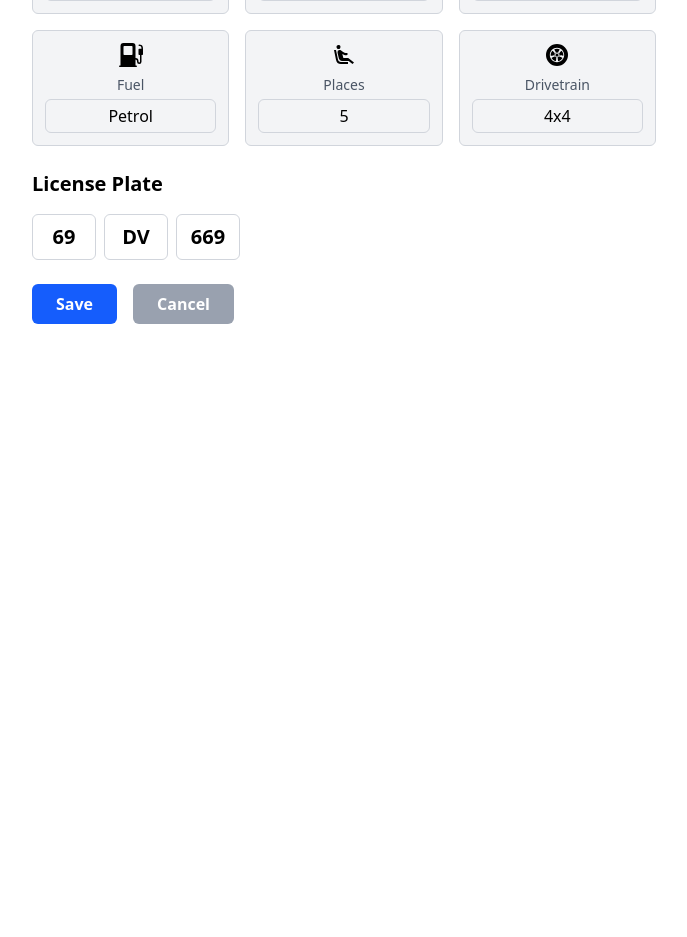
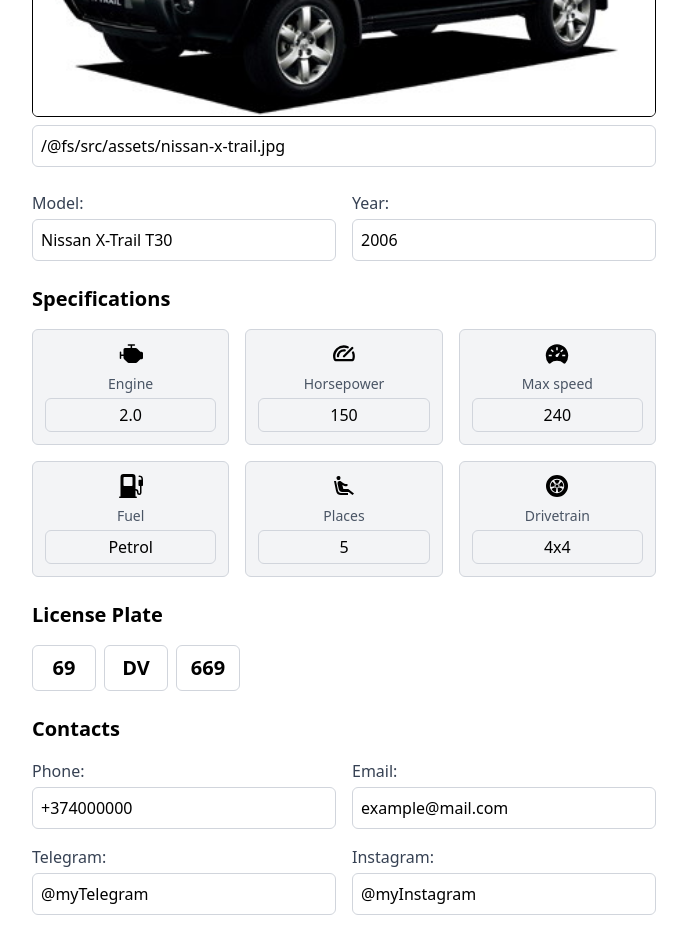
Before and after one commit to DavidKCoder/your-car-info, a React (Vite) app: page /settings in a window 1280 px wide. Shown: the part 320-1257 px from the top of the page, without its empty margins (296-983 px from the left). Before the commit the page ends 800 px from the top, so only its background shows below. Built offline with nearby package versions, Linux system fonts and the light colour scheme; sample sign-in values are in the browser's storage.

Commit message:
Some changes.

```diff
--- a/src/components/CarPage.jsx
+++ b/src/components/CarPage.jsx
@@ -1,5 +1,5 @@
 import { useParams } from "react-router-dom";
-import { useEffect, useState } from "react";
+import { useContext, useEffect, useState } from "react";
 import LicensePlate from "../LicensePlate.jsx";
 import { CarSpecificationBlock } from "./CarSpecificationBlock.jsx";
 import { ContactBlock } from "./ContactBlock.jsx";
@@ -11,10 +11,17 @@
 
 
 import { useTranslation } from "react-i18next";
-import { reportCar } from "../api/reportCar.jsx"; // твой API fetch
+import { reportCar } from "../api/reportCar.jsx";
+import SettingsIcon from "./HomePage/SettingIcon.jsx";
+import { useAuth } from "../hooks/useAuth.jsx";
+import { CarContext } from "../context/CarContext.jsx";
+import { Loading } from "./Loading.jsx"; // твой API fetch
 
 export const CarPage = () => {
     const { t } = useTranslation();
+    const { carImage } = useContext(CarContext);
+
+    const { login } = useAuth();
     const { id } = useParams();
     const [car, setCar] = useState(null);
     const [error, setError] = useState("");
@@ -56,7 +63,7 @@
     };
 
     if (error) return <div className="p-5 text-center">{error}</div>;
-    if (!car) return <div className="p-5 text-center">Loading...</div>;
+    if (!car) return <Loading />;
 
     return (
         <div className="flex items-center justify-center bg-gray-50">
@@ -74,9 +81,8 @@
                             </div>
                         </div>
 
-                        {/* Language Switcher */}
                         <LanguageSwitcher />
-                        {/*<SettingsIcon />*/}
+                        {login && <SettingsIcon />}
                     </div>
 
                     {/* Car Model */}
@@ -87,7 +93,7 @@
                     </div>
                     {/* Car Image */}
                     <div className="flex justify-center items-center py-5">
-                        <img src={car.image} alt="car" />
+                        <img src={carImage} alt="car" />
                     </div>
                     {/* Car number */}
                     <div className="flex items-center justify-center">
--- /dev/null
+++ b/src/components/Loading.jsx
@@ -0,0 +1,15 @@
+export const Loading = () => {
+    return (
+        <div className="flex items-center justify-center h-screen">
+            <div className="flex-col gap-4 w-full flex items-center justify-center">
+                <div
+                    className="w-28 h-28 border-8 text-blue-400 text-4xl animate-spin border-gray-300 flex items-center justify-center border-t-blue-400 rounded-full">
+                    <svg viewBox="0 0 24 24" fill="currentColor" height="1em" width="1em" className="animate-ping">
+                        <path
+                            d="M12.001 4.8c-3.2 0-5.2 1.6-6 4.8 1.2-1.6 2.6-2.2 4.2-1.8.913.228 1.565.89 2.288 1.624C13.666 10.618 15.027 12 18.001 12c3.2 0 5.2-1.6 6-4.8-1.2 1.6-2.6 2.2-4.2 1.8-.913-.228-1.565-.89-2.288-1.624C16.337 6.182 14.976 4.8 12.001 4.8zm-6 7.2c-3.2 0-5.2 1.6-6 4.8 1.2-1.6 2.6-2.2 4.2-1.8.913.228 1.565.89 2.288 1.624 1.177 1.194 2.538 2.576 5.512 2.576 3.2 0 5.2-1.6 6-4.8-1.2 1.6-2.6 2.2-4.2 1.8-.913-.228-1.565-.89-2.288-1.624C10.337 13.382 8.976 12 6.001 12z"></path>
+                    </svg>
+                </div>
+            </div>
+        </div>
+    );
+};
--- a/src/components/SettingsPage/index.jsx
+++ b/src/components/SettingsPage/index.jsx
@@ -1,27 +1,41 @@
+// components/SettingsPage/index.jsx
 import { useContext, useState, useEffect } from "react";
 import { CarContext } from "../../context/CarContext.jsx";
 import { useNavigate } from "react-router-dom";
 
 export const SettingsPage = () => {
     const navigate = useNavigate();
-    const { model, setModel, year, setYear, specs, setSpecs, licensePlate, setLicensePlate } = useContext(CarContext);
+    const {
+        model, setModel,
+        year, setYear,
+        specs, setSpecs,
+        licensePlate, setLicensePlate,
+        carImage, setCarImage,
+        contacts, setContacts
+    } = useContext(CarContext);
 
+    // временные стейты
     const [tempModel, setTempModel] = useState(model);
     const [tempYear, setTempYear] = useState(year);
     const [tempSpecs, setTempSpecs] = useState(specs);
     const [tempPlate, setTempPlate] = useState(licensePlate);
-    const [success, setSuccess] = useState(false); // success message state
+    const [tempImage, setTempImage] = useState(carImage);
+    const [tempContacts, setTempContacts] = useState(contacts);
+
+    const [success, setSuccess] = useState(false);
 
     useEffect(() => {
         setTempModel(model);
         setTempYear(year);
         setTempSpecs(specs);
         setTempPlate(licensePlate);
-    }, [model, year, specs, licensePlate]);
+        setTempImage(carImage);
+        setTempContacts(contacts);
+    }, [model, year, specs, licensePlate, carImage, contacts]);
 
     const handleSpecChange = (id, newValue) => {
         setTempSpecs(prev =>
-            prev.map(item => (item.id === id ? { ...item, value: newValue } : item)),
+            prev.map(item => (item.id === id ? { ...item, value: newValue } : item))
         );
     };
 
@@ -37,11 +51,10 @@
         setYear(tempYear);
         setSpecs(tempSpecs);
         setLicensePlate(tempPlate);
+        setCarImage(tempImage);
+        setContacts(tempContacts);
 
-        // Show success message
         setSuccess(true);
-
-        // Navigate after 1.5 seconds
         setTimeout(() => {
             navigate("/");
         }, 1500);
@@ -52,12 +65,27 @@
         setTempYear(year);
         setTempSpecs(specs);
         setTempPlate(licensePlate);
+        setTempImage(carImage);
+        setTempContacts(contacts);
         navigate("/");
     };
 
     return (
         <div className="p-6 max-w-2xl mx-auto w-full">
             <h1 className="text-2xl font-bold mb-6">Edit Car Info</h1>
+
+            {/* === Car Image === */}
+            <h2 className="text-xl font-semibold mb-4">Car Image</h2>
+            <div className="flex flex-col gap-2 mb-6">
+                <img src={tempImage} alt="car" className="w-full rounded-md border"/>
+                <input
+                    type="text"
+                    value={tempImage}
+                    onChange={e => setTempImage(e.target.value)}
+                    placeholder="Enter image URL"
+                    className="border border-gray-300 p-2 rounded-md"
+                />
+            </div>
 
             {/* Model & Year */}
             <div className="grid grid-cols-2 gap-4 mb-6">
@@ -85,10 +113,7 @@
             <h2 className="text-xl font-semibold mb-4">Specifications</h2>
             <div className="grid grid-cols-3 gap-4">
                 {tempSpecs.map(item => (
-                    <div
-                        key={item.id}
-                        className="flex flex-col items-center border border-gray-300 rounded-md p-3 bg-gray-100"
-                    >
+                    <div key={item.id} className="flex flex-col items-center border border-gray-300 rounded-md p-3 bg-gray-100">
                         <div className="text-2xl mb-2">{item.icon}</div>
                         <div className="text-gray-600 text-sm mb-1">{item.title}</div>
                         <input
@@ -127,6 +152,47 @@
                 />
             </div>
 
+            {/* Contacts */}
+            <h2 className="text-xl font-semibold mb-4">Contacts</h2>
+            <div className="grid grid-cols-2 gap-4 mb-6">
+                <div>
+                    <label className="block text-gray-700 mb-1">Phone:</label>
+                    <input
+                        type="text"
+                        value={tempContacts.phone}
+                        onChange={e => setTempContacts({ ...tempContacts, phone: e.target.value })}
+                        className="w-full border border-gray-300 p-2 rounded-md"
+                    />
+                </div>
+                <div>
+                    <label className="block text-gray-700 mb-1">Email:</label>
+                    <input
+                        type="text"
+                        value={tempContacts.email}
+                        onChange={e => setTempContacts({ ...tempContacts, email: e.target.value })}
+                        className="w-full border border-gray-300 p-2 rounded-md"
+                    />
+                </div>
+                <div>
+                    <label className="block text-gray-700 mb-1">Telegram:</label>
+                    <input
+                        type="text"
+                        value={tempContacts.telegram}
+                        onChange={e => setTempContacts({ ...tempContacts, telegram: e.target.value })}
+                        className="w-full border border-gray-300 p-2 rounded-md"
+                    />
+                </div>
+                <div>
+                    <label className="block text-gray-700 mb-1">Instagram:</label>
+                    <input
+                        type="text"
+                        value={tempContacts.instagram}
+                        onChange={e => setTempContacts({ ...tempContacts, instagram: e.target.value })}
+                        className="w-full border border-gray-300 p-2 rounded-md"
+                    />
+                </div>
+            </div>
+
             {/* Buttons */}
             <div className="flex gap-4 mt-6">
                 <button
@@ -143,10 +209,8 @@
                 </button>
             </div>
 
-            {/* Success message */}
             {success && (
-                <div
-                    className="fixed top-0 left-0 w-full h-12 flex items-center justify-center bg-green-500 text-white font-bold p-2">
+                <div className="fixed top-0 left-0 w-full h-12 flex items-center justify-center bg-green-500 text-white font-bold p-2">
                     Car info saved successfully!
                 </div>
             )}
--- a/src/context/CarContext.jsx
+++ b/src/context/CarContext.jsx
@@ -4,8 +4,9 @@
 import { BsFillFuelPumpFill } from "react-icons/bs";
 import { MdAirlineSeatReclineExtra } from "react-icons/md";
 import { GiCarWheel } from "react-icons/gi";
+import carImg from "../assets/nissan-x-trail.jpg"
 
-export const CarContext = createContext();
+export const CarContext = createContext(null);
 
 export const CarProvider = ({ children }) => {
     const LOCAL_STORAGE_KEY = "carInfo";
@@ -34,8 +35,14 @@
     const [year, setYear] = useState("2006");
     const [specs, setSpecs] = useState(defaultSpecs.map(s => ({ ...s, icon: ICON_MAP[s.title] })));
     const [licensePlate, setLicensePlate] = useState(defaultLicensePlate);
+    const [carImage, setCarImage] = useState(carImg);
+    const [contacts, setContacts] = useState({
+        phone: "+374000000",
+        email: "example@mail.com",
+        telegram: "@myTelegram",
+        instagram: "@myInstagram",
+    });
 
-    // Load from localStorage
     useEffect(() => {
         const savedCar = localStorage.getItem(LOCAL_STORAGE_KEY);
         if (savedCar) {
@@ -53,9 +60,11 @@
         }
     }, []);
 
-    // Save to localStorage whenever car info changes
     useEffect(() => {
-        const specsToSave = specs.map(({ id, title, value }) => ({ id, title, value }));
+        const specsToSave = specs.map(({ id, title, value, subValue }) => ({
+            id, title, value, subValue,
+        }));
+
         localStorage.setItem(
             LOCAL_STORAGE_KEY,
             JSON.stringify({ model, year, specs: specsToSave, licensePlate }),
@@ -64,7 +73,20 @@
 
     return (
         <CarContext.Provider
-            value={{ model, setModel, year, setYear, specs, setSpecs, licensePlate, setLicensePlate }}
+            value={{
+                model,
+                setModel,
+                year,
+                setYear,
+                specs,
+                setSpecs,
+                licensePlate,
+                setLicensePlate,
+                carImage,
+                setCarImage,
+                contacts,
+                setContacts,
+            }}
         >
             {children}
         </CarContext.Provider>
--- a/tailwind.config.js
+++ b/tailwind.config.js
@@ -5,11 +5,7 @@
         "./components/**/*.{js,ts,jsx,tsx}",
     ],
     theme: {
-        extend: {
-            colors: {
-                main_bg: "#B13BFF",
-            }
-        },
+        extend: {},
     },
     plugins: [],
 };
```
Also changed, not shown: src/components/ContactBlock.jsx (+38 -1 lines), vercel.json (added). Lines whose indentation alone changed are shown as unchanged.
